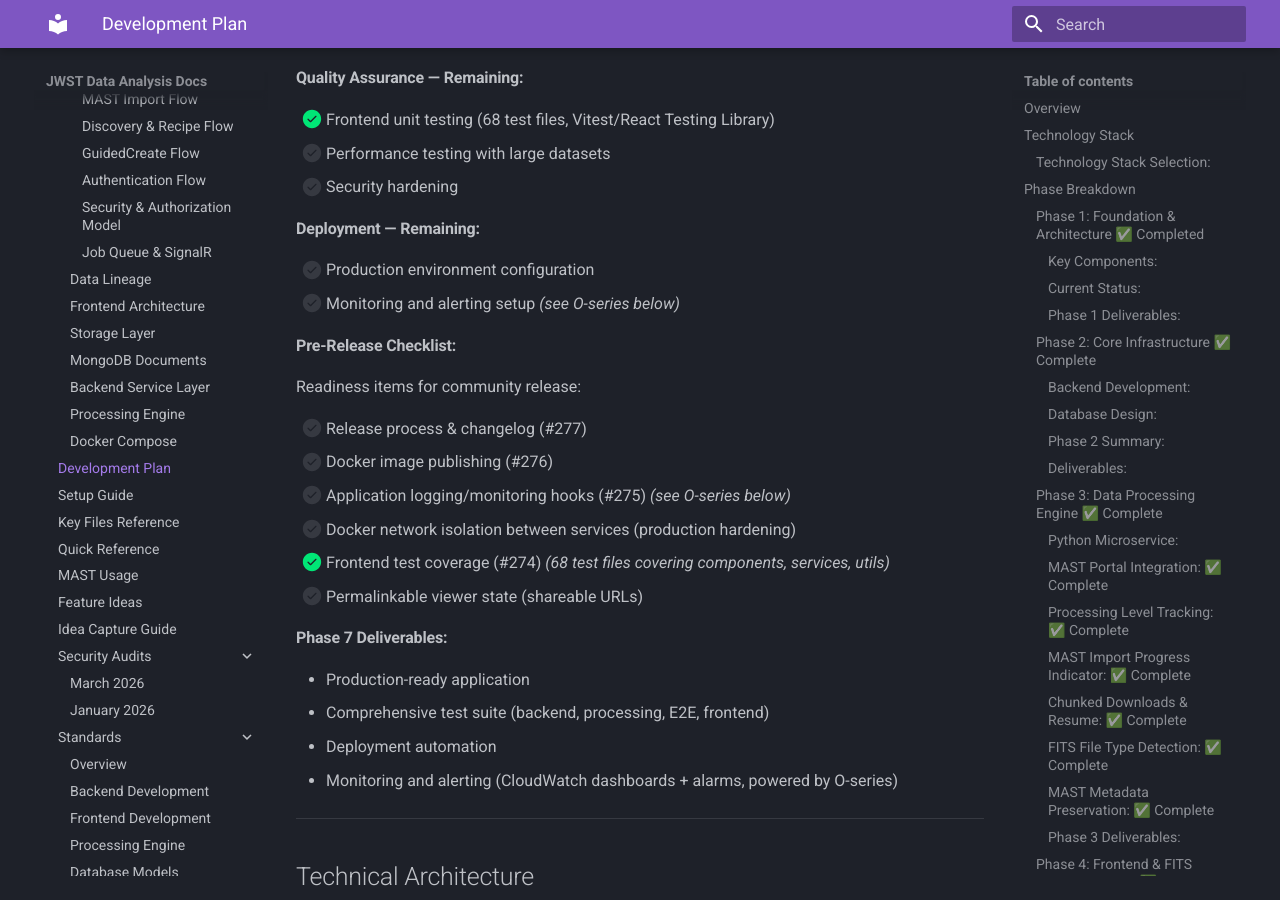
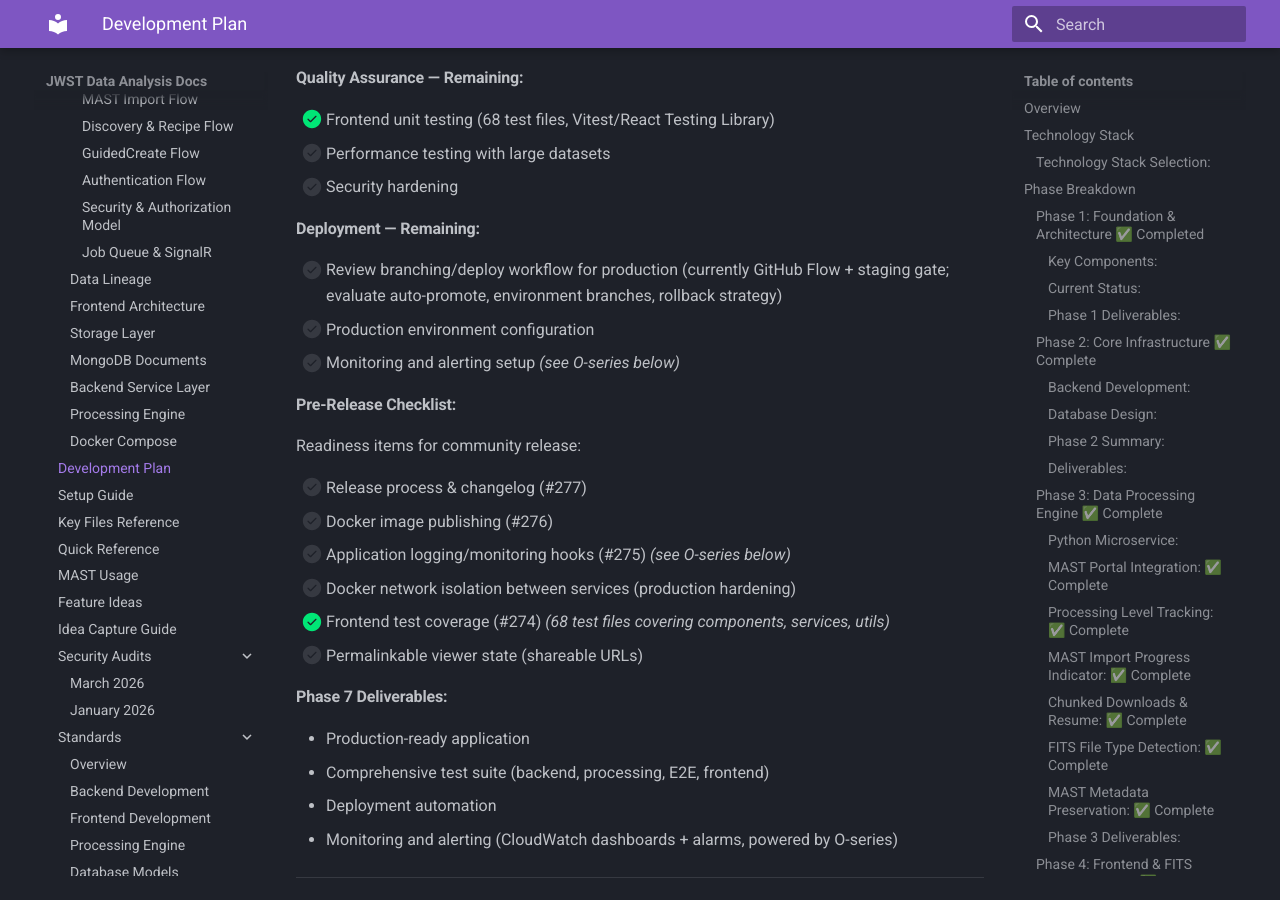
Before and after one commit to Snoww3d/jwst-data-analysis, an MkDocs documentation site: the page built from docs/development-plan.md, in a window 1280 px wide and 900 px high, scrolled down 20273 px. Built offline with MkDocs 1.6.1 and Material for MkDocs 9.7.7, drawn with Linux system fonts in a browser that asks for light colours.

Commit message:
docs: add deploy workflow review to Phase 7 roadmap
Co-Authored-By: Claude Opus 4.6 <noreply@anthropic.com>

```diff
--- a/docs/development-plan.md
+++ b/docs/development-plan.md
@@ -613,6 +613,7 @@ OpenTelemetry-based observability with direct export to AWS services (CloudWatch
 
 #### **Deployment — Remaining:**
 
+- [ ] Review branching/deploy workflow for production (currently GitHub Flow + staging gate; evaluate auto-promote, environment branches, rollback strategy)
 - [ ] Production environment configuration
 - [ ] Monitoring and alerting setup *(see O-series below)*
 
```
